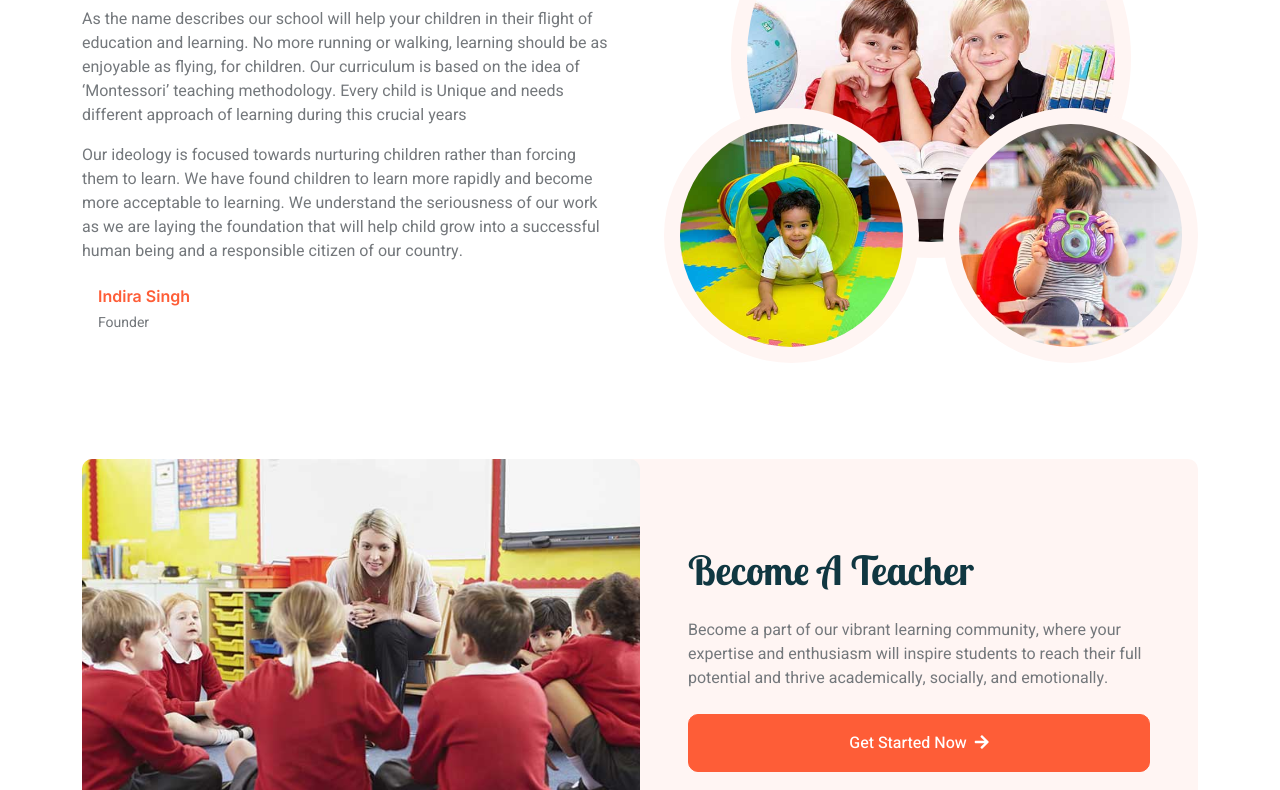
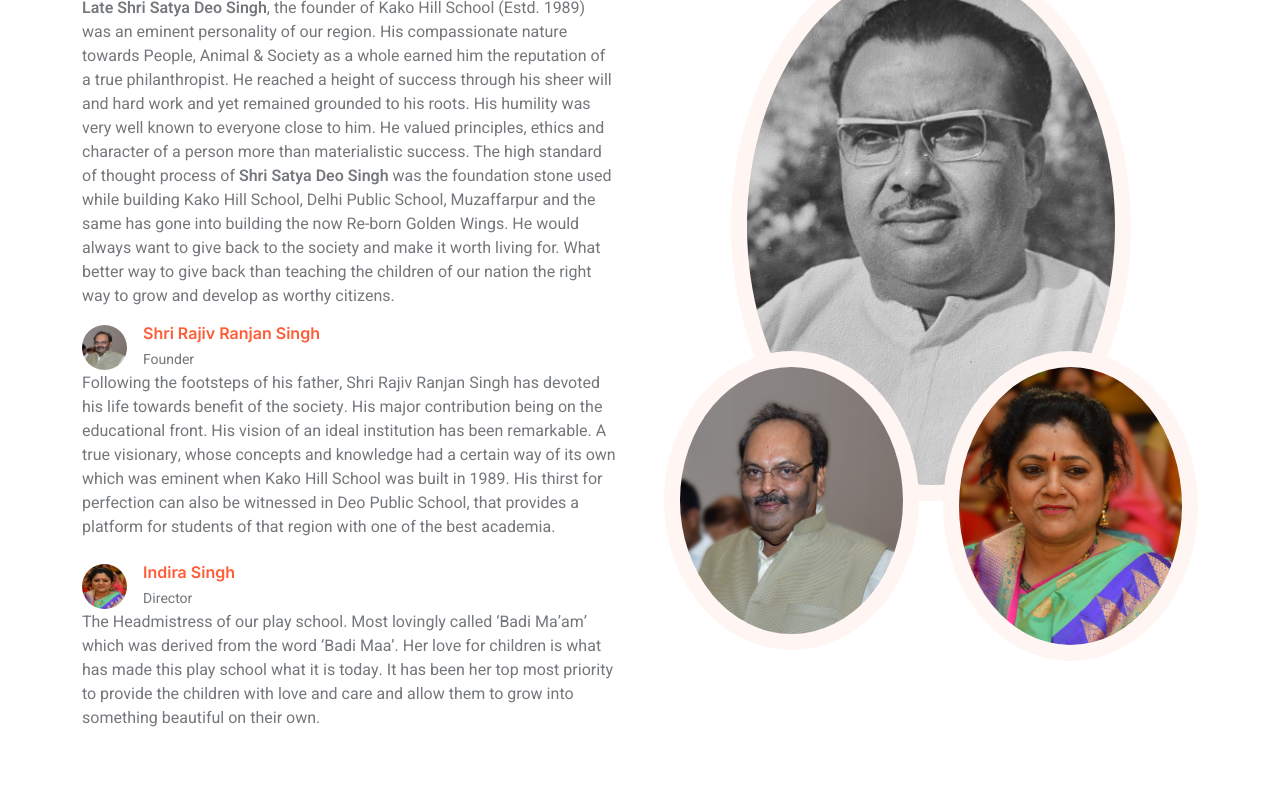
Before and after one commit to ujjwal0707/new, a plain HTML site: page about.html in a window 1280 px wide. Shown: the part 665-1455 px from the top of the page. Drawn offline with nearby package versions, Linux system fonts and the light colour scheme.

Commit message:
second commit

```diff
--- a/about.html
+++ b/about.html
@@ -62,7 +62,16 @@
       >
         <a href="index.html" class="navbar-brand">
           <h1 class="m-0 text-primary">
-            <i class="fa fa-book-reader me-3"></i>Golden Wings
+            <div class="col-sm-6">
+              <div class="d-flex align-items-center">
+                <img
+                  class="rounded-circle flex-shrink-0"
+                  src="img/logo.png"
+                  alt=""
+                  style="width: 90px; height: 60px"
+                />Golden Wings
+              </div>
+            </div>
           </h1>
         </a>
         <button
@@ -112,24 +121,50 @@
         <div class="container">
           <div class="row g-5 align-items-center">
             <div class="col-lg-6 wow fadeInUp" data-wow-delay="0.1s">
-              <h1 class="mb-4">
-                Learn More About Our Work And Our Cultural Activities
-              </h1>
+              <h1 class="mb-4">Learn More About Us</h1>
+              <div class="row g-4 align-items-center">
+                <!--
+                <div class="col-sm-6">
+                  <a class="btn btn-primary rounded-pill py-3 px-5" href=""
+                    >Read More</a
+                  >
+                </div>
+                -->
+                <div class="col-sm-6">
+                  <div class="d-flex align-items-center">
+                    <img
+                      class="rounded-circle flex-shrink-0"
+                      src="img/user1.jpg"
+                      alt=""
+                      style="width: 45px; height: 45px"
+                    />
+
+                    <div class="ms-3">
+                      <h6 class="text-primary mb-1">
+                        Late Shri Satya Deo Singh
+                      </h6>
+                      <small>Founder</small>
+                    </div>
+                  </div>
+                </div>
+              </div>
               <p>
-                As the name describes our school will help your children in
-                their flight of education and learning. No more running or
-                walking, learning should be as enjoyable as flying, for
-                children. Our curriculum is based on the idea of ‘Montessori’
-                teaching methodology. Every child is Unique and needs different
-                approach of learning during this crucial years
-              </p>
-              <p class="mb-4">
-                Our ideology is focused towards nurturing children rather than
-                forcing them to learn. We have found children to learn more
-                rapidly and become more acceptable to learning. We understand
-                the seriousness of our work as we are laying the foundation that
-                will help child grow into a successful human being and a
-                responsible citizen of our country.
+                <b>Late Shri Satya Deo Singh</b>, the founder of Kako Hill
+                School (Estd. 1989) was an eminent personality of our region.
+                His compassionate nature towards People, Animal & Society as a
+                whole earned him the reputation of a true philanthropist. He
+                reached a height of success through his sheer will and hard work
+                and yet remained grounded to his roots. His humility was very
+                well known to everyone close to him. He valued principles,
+                ethics and character of a person more than materialistic
+                success. The high standard of thought process of
+                <b>Shri Satya Deo Singh </b> was the foundation stone used while
+                building Kako Hill School, Delhi Public School, Muzaffarpur and
+                the same has gone into building the now Re-born Golden Wings. He
+                would always want to give back to the society and make it worth
+                living for. What better way to give back than teaching the
+                children of our nation the right way to grow and develop as
+                worthy citizens.
               </p>
               <div class="row g-4 align-items-center">
                 <!--
@@ -141,42 +176,84 @@
                 -->
                 <div class="col-sm-6">
                   <div class="d-flex align-items-center">
-                    <!--
                     <img
                       class="rounded-circle flex-shrink-0"
-                      src="img/user.jpg"
+                      src="img/user2.png"
                       alt=""
                       style="width: 45px; height: 45px"
                     />
-                    -->
+
                     <div class="ms-3">
-                      <h6 class="text-primary mb-1">Indira Singh</h6>
+                      <h6 class="text-primary mb-1">Shri Rajiv Ranjan Singh</h6>
                       <small>Founder</small>
                     </div>
                   </div>
                 </div>
               </div>
+              <p class="mb-4">
+                Following the footsteps of his father, Shri Rajiv Ranjan Singh
+                has devoted his life towards benefit of the society. His major
+                contribution being on the educational front. His vision of an
+                ideal institution has been remarkable. A true visionary, whose
+                concepts and knowledge had a certain way of its own which was
+                eminent when Kako Hill School was built in 1989. His thirst for
+                perfection can also be witnessed in Deo Public School, that
+                provides a platform for students of that region with one of the
+                best academia.
+              </p>
+              <div class="row g-4 align-items-center">
+                <!--
+                <div class="col-sm-6">
+                  <a class="btn btn-primary rounded-pill py-3 px-5" href=""
+                    >Read More</a
+                  >
+                </div>
+                -->
+                <div class="col-sm-6">
+                  <div class="d-flex align-items-center">
+                    <img
+                      class="rounded-circle flex-shrink-0"
+                      src="img/user.png"
+                      alt=""
+                      style="width: 45px; height: 45px"
+                    />
+
+                    <div class="ms-3">
+                      <h6 class="text-primary mb-1">Indira Singh</h6>
+                      <small>Director</small>
+                    </div>
+                  </div>
+                </div>
+              </div>
+              <p class="mb-4">
+                The Headmistress of our play school. Most lovingly called ‘Badi
+                Ma’am’ which was derived from the word ‘Badi Maa’. Her love for
+                children is what has made this play school what it is today. It
+                has been her top most priority to provide the children with love
+                and care and allow them to grow into something beautiful on
+                their own.
+              </p>
             </div>
             <div class="col-lg-6 about-img wow fadeInUp" data-wow-delay="0.5s">
               <div class="row">
                 <div class="col-12 text-center">
                   <img
                     class="img-fluid w-75 rounded-circle bg-light p-3"
-                    src="img/about-1.jpg"
+                    src="img/user1.jpg"
                     alt=""
                   />
                 </div>
                 <div class="col-6 text-start" style="margin-top: -150px">
                   <img
                     class="img-fluid w-100 rounded-circle bg-light p-3"
-                    src="img/about-2.jpg"
+                    src="img/user2.png"
                     alt=""
                   />
                 </div>
                 <div class="col-6 text-end" style="margin-top: -150px">
                   <img
                     class="img-fluid w-100 rounded-circle bg-light p-3"
-                    src="img/about-3.jpg"
+                    src="img/user.png"
                     alt=""
                   />
                 </div>
```
Also changed, not shown: classes.html (+18 -3 lines), contact.html (+10 -1 lines), index.html (+21 -7 lines), img/logo.png (added), img/user.jpg (deleted), img/user.png (added), img/user1.jpg (added), img/user2.png (added).
